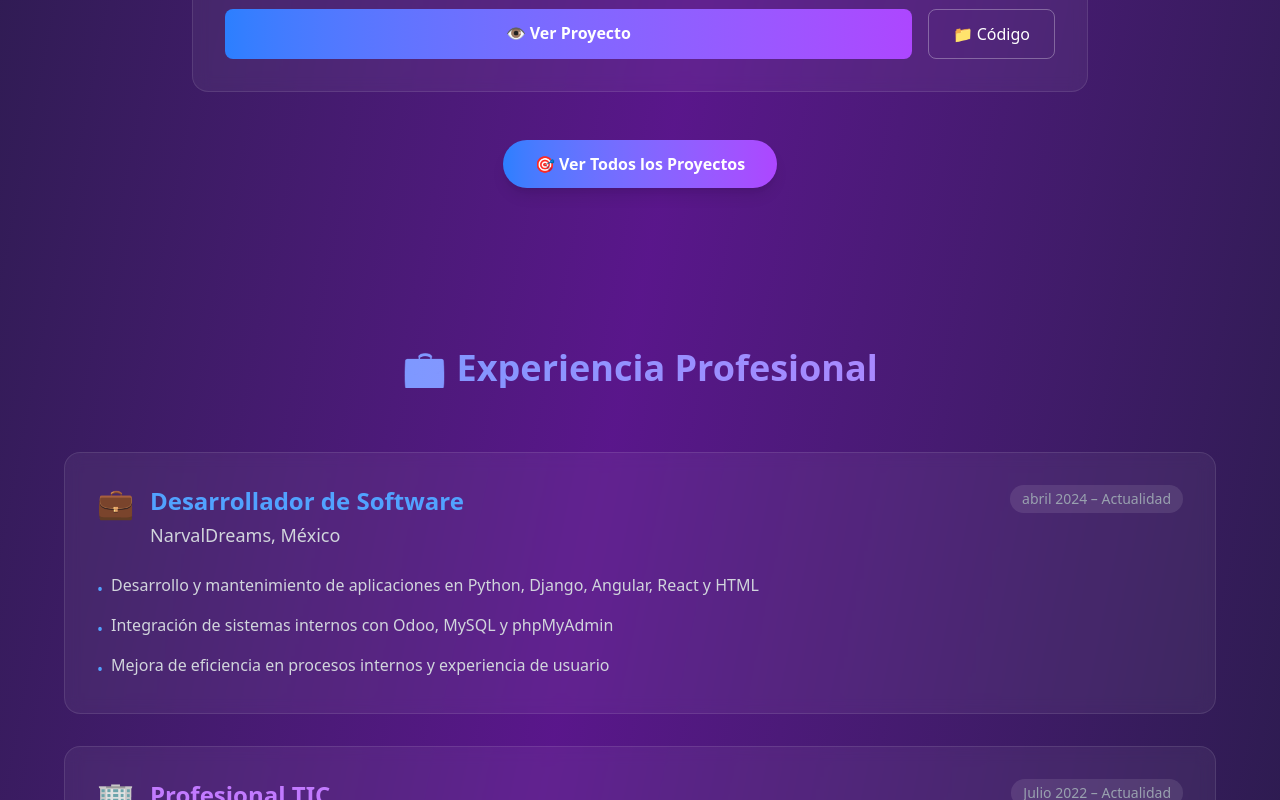
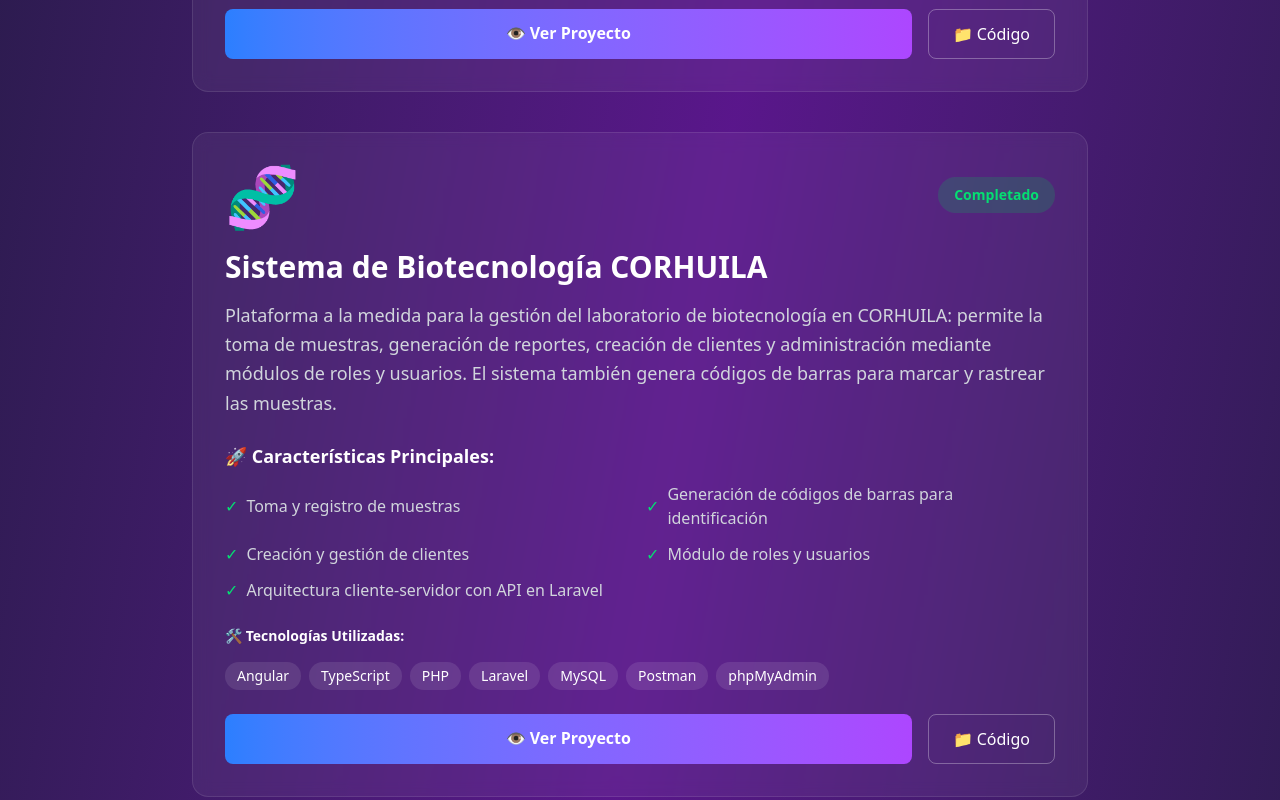
Before and after one commit to gavasquez/portafolio-gv, a React (Vite) app: page / in a window 1280 px wide. Shown: the part 2960-3760 px from the top of the page. Built offline with nearby package versions, Linux system fonts and the light colour scheme.

Commit message:
Se agrega proyecto de biotecnologia

```diff
--- a/src/components/Projects.tsx
+++ b/src/components/Projects.tsx
@@ -16,6 +16,23 @@ const Projects = () => {
             "Envío y validación de OTP",
             "Sistema de votación electrónica",
             "Gráficas y reportes en tiempo real"
+          ]
+        },
+        {
+          id: 2,
+          title: "Sistema de Biotecnología CORHUILA",
+          description: "Plataforma a la medida para la gestión del laboratorio de biotecnología en CORHUILA: permite la toma de muestras, generación de reportes, creación de clientes y administración mediante módulos de roles y usuarios. El sistema también genera códigos de barras para marcar y rastrear las muestras.",
+          technologies: ["Angular", "TypeScript", "PHP", "Laravel", "MySQL", "Postman", "phpMyAdmin"],
+          image: "🧬",
+          status: "Completado",
+          link: "http://192.168.20.84/login",
+          color: "green",
+          features: [
+            "Toma y registro de muestras",
+            "Generación de códigos de barras para identificación",
+            "Creación y gestión de clientes",
+            "Módulo de roles y usuarios",
+            "Arquitectura cliente-servidor con API en Laravel"
           ]
         }
       ]
@@ -47,7 +64,7 @@ const Projects = () => {
           {projects.map((project, index) => (
             <div
               key={project.id}
-              className={`bg-white/5 backdrop-blur-sm rounded-2xl p-8 border border-white/10 ${getColorClasses(project.color)} transition-all duration-500 transform hover:scale-105 hover:rotate-1 hover:shadow-2xl group`}
+              className={`bg-white/5 backdrop-blur-sm rounded-2xl p-8 border border-white/10 ${getColorClasses(project.color)} transition-all duration-500 transform hover:scale-105 hover:rotate-1 hover:shadow-2xl group mt-10`}
               style={{ animationDelay: `${index * 150}ms` }}
             >
               <div className="flex items-center justify-between mb-6">
```
Lines whose indentation alone changed are shown as unchanged.
